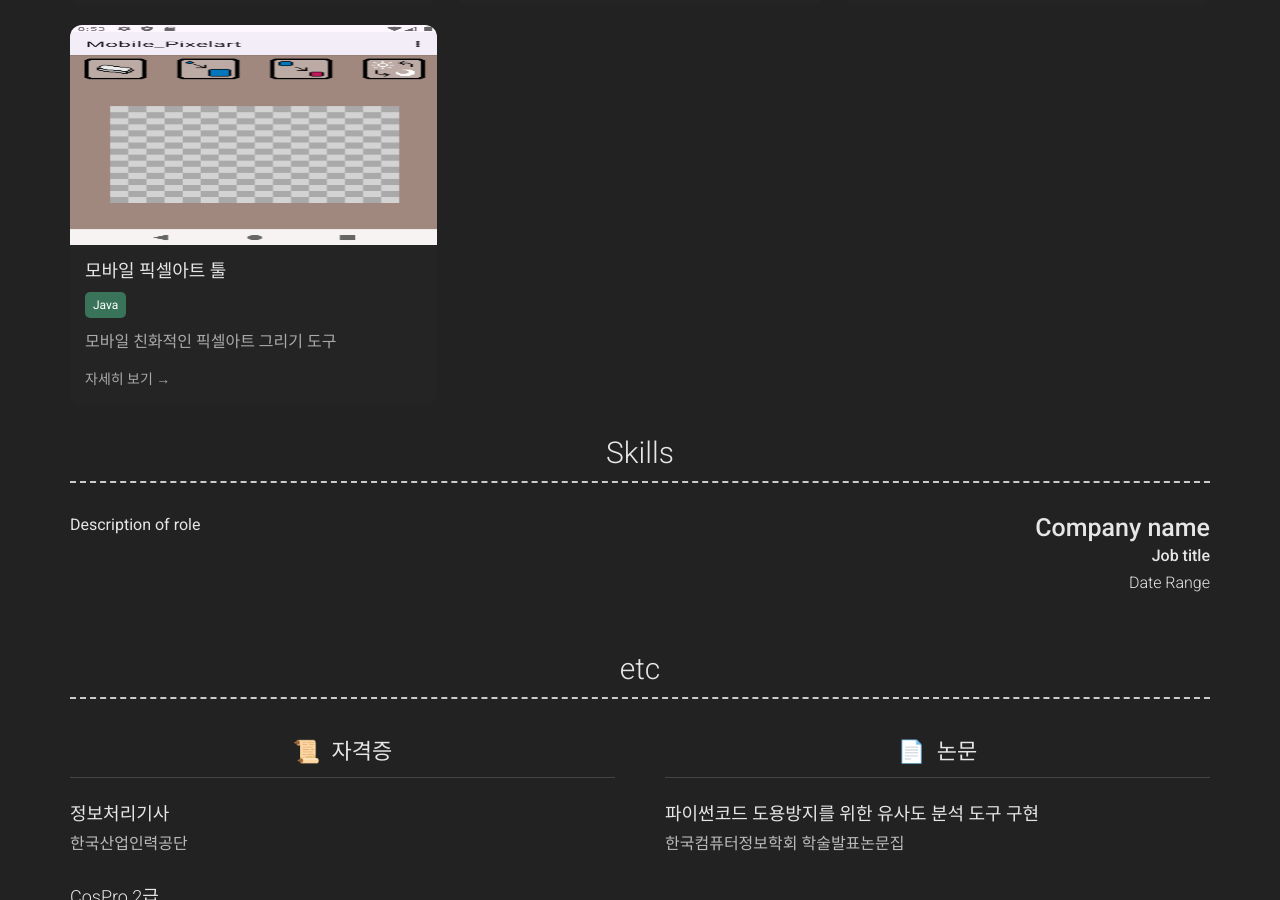
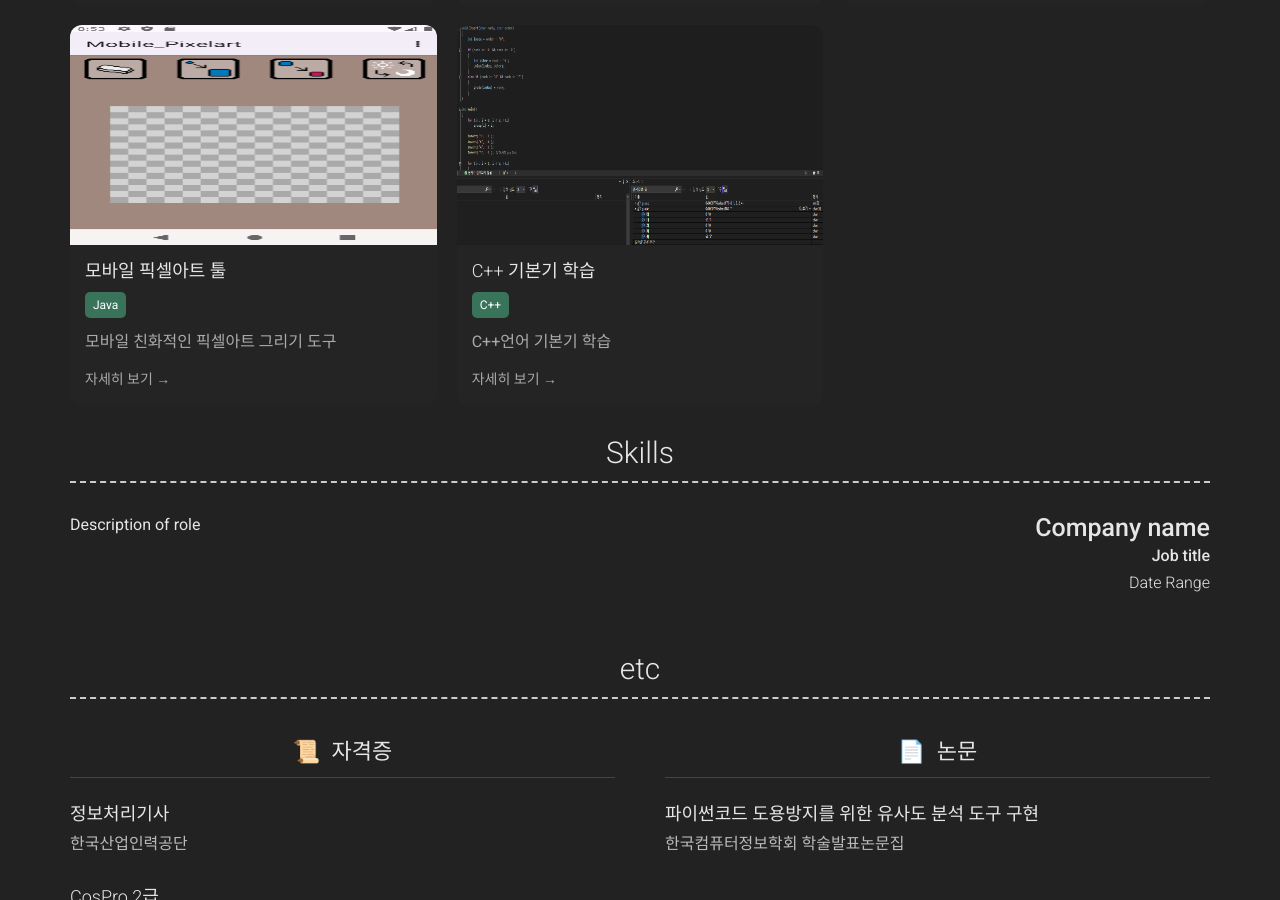
Before and after one commit to new6ie3/new6ie3.github.io, a Jekyll site: the page built from index.md, in a window 1280 px wide and 900 px high, scrolled down 1444 px. Built offline with Jekyll 4.4.1, drawn with Linux system fonts in a browser that asks for light colours; nearby versions of some CDN libraries.

Commit message:
Update _config.yml

```diff
--- a/_config.yml
+++ b/_config.yml
@@ -228,6 +228,20 @@ content:
           C++과 DirectX11을 이용하여 제작한 게임 프로젝트입니다.
 
 
+      - layout: left
+        border: weak
+        title: C++ 기본기 학습
+        image: /images/projects/Coding.png
+        tags:
+          - C++
+
+        quote: >
+          C++언어 기본기 학습
+
+        description: |
+          C++과 DirectX11을 이용하여 제작한 게임 프로젝트입니다.
+
+
   - title: Skills
     layout: list
     content:
```
